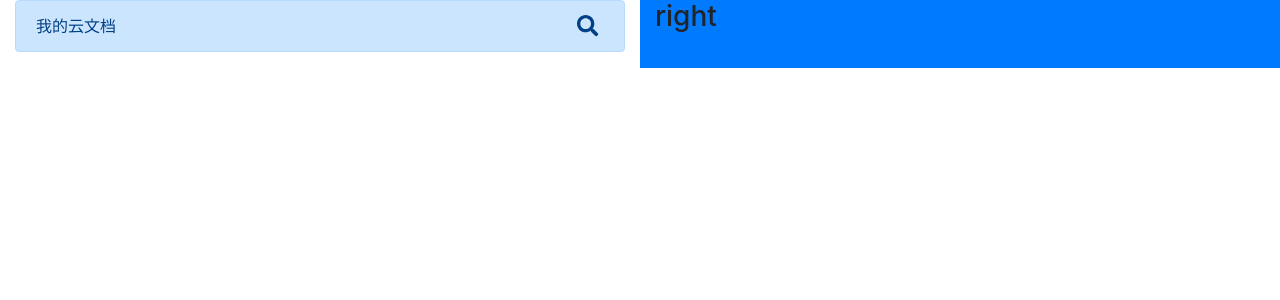
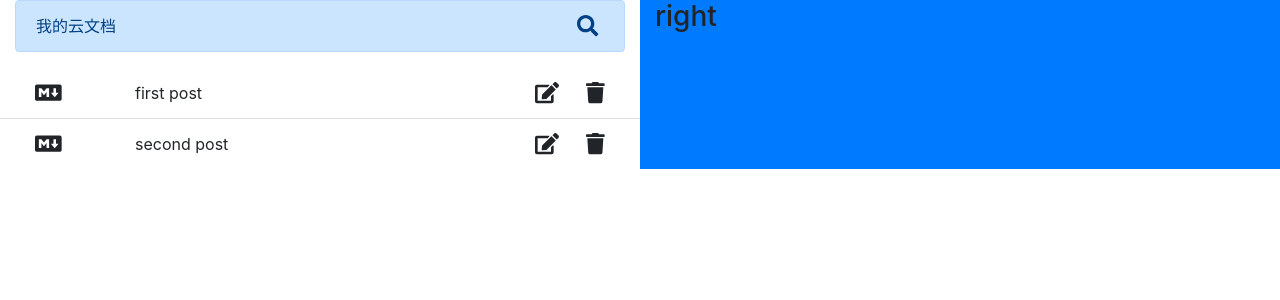
Before and after one commit to lhchen74/cloud-doc, a React (Create React App) app: page / in a window 1280 px wide. Shown: the top 300 px of the page. Built offline with nearby package versions, Linux system fonts and the light colour scheme.

Commit message:
FileList Component

```diff
--- a/package.json
+++ b/package.json
@@ -5,6 +5,7 @@
   "main": "main.js",
   "dependencies": {
     "@fortawesome/fontawesome-svg-core": "^1.2.34",
+    "@fortawesome/free-brands-svg-icons": "^5.15.2",
     "@fortawesome/free-solid-svg-icons": "^5.15.2",
     "@fortawesome/react-fontawesome": "^0.1.14",
     "@testing-library/jest-dom": "^5.11.4",
--- a/src/App.css
+++ b/src/App.css
@@ -1,5 +1,9 @@
-.icon-search {
+.icon-button {
   background: none;
   border: none;
   color: inherit;
 }
+
+.c-link {
+  cursor: pointer;
+}
--- a/src/App.js
+++ b/src/App.js
@@ -1,13 +1,31 @@
-import './App.css';
-import 'bootstrap/dist/css/bootstrap.min.css'
-import FileSearch from './components/FileSearch'
+import "./App.css";
+import "bootstrap/dist/css/bootstrap.min.css";
+import FileSearch from "./components/FileSearch";
+import FileList from "./components/FileList";
+import defaultFiles from "./utils/defaultFiles";
 
 function App() {
   return (
     <div className="App container-fluid">
       <div className="row">
         <div className="col left-panel">
-          <FileSearch onFileSearch={(value) => {console.log(value)} }/>
+          <FileSearch
+            onFileSearch={(value) => {
+              console.log(value);
+            }}
+          />
+          <FileList
+            files={defaultFiles}
+            onFileClick={(id) => {
+              console.log(id);
+            }}
+            onFileDelete={(id) => {
+              console.log("deleting", id);
+            }}
+            onSaveEdit={(id, title) => {
+              console.log(id, title);
+            }}
+          />
         </div>
         <div className="col bg-primary right-panel">
           <h3>right</h3>
--- /dev/null
+++ b/src/components/FileList.js
@@ -0,0 +1,110 @@
+import React, { useState, useEffect, useRef } from "react";
+import { FontAwesomeIcon } from "@fortawesome/react-fontawesome";
+import { faEdit, faTrash, faTimes } from "@fortawesome/free-solid-svg-icons";
+import { faMarkdown } from "@fortawesome/free-brands-svg-icons";
+
+import PropTypes from "prop-types";
+
+const FileList = ({ files, onFileClick, onSaveEdit, onFileDelete }) => {
+  const [editStatus, setEditStatus] = useState(false);
+  const [value, setValue] = useState("");
+
+  const closeSearch = (event) => {
+    event.preventDefault();
+    setEditStatus(false);
+    setValue("");
+  };
+
+  useEffect(() => {
+    const handleInputEvent = (event) => {
+      const { keyCode } = event;
+      if (keyCode === 13 && editStatus) {
+        // enter
+        const editItem = files.find((file) => file.id === editStatus);
+        onSaveEdit(editItem.id, value);
+        setEditStatus(false);
+        setValue("");
+      } else if (keyCode === 27 && editStatus) {
+        // esc
+        closeSearch(event);
+      }
+    };
+
+    document.addEventListener("keyup", handleInputEvent);
+
+    return () => {
+      document.removeEventListener("keyup", handleInputEvent);
+    };
+  });
+
+  return (
+    <ul className="list-group list-group-flush file-list">
+      {files.map((file) => (
+        <li
+          className="list-group-item row d-flex align-items-center file-item"
+          key={file.id}
+        >
+          {file.id !== editStatus && (
+            <>
+              <span className="col-2">
+                <FontAwesomeIcon size="lg" icon={faMarkdown} />
+              </span>
+              <span
+                className="col-8 c-link"
+                onClick={() => onFileClick(file.id)}
+              >
+                {file.title}
+              </span>
+              <button type="button" className="col-1 icon-button">
+                <FontAwesomeIcon
+                  title="编辑"
+                  size="lg"
+                  icon={faEdit}
+                  onClick={() => {
+                    setEditStatus(file.id);
+                    setValue(file.title);
+                  }}
+                />
+              </button>
+              <button
+                type="button"
+                className="col-1 icon-button"
+                onClick={() => onFileDelete(file.id)}
+              >
+                <FontAwesomeIcon title="删除" size="lg" icon={faTrash} />
+              </button>
+            </>
+          )}
+
+          {file.id === editStatus && (
+            <>
+              <input
+                value={value}
+                className="form-control mr-2 col-10"
+                onChange={(e) => {
+                  setValue(e.target.value);
+                }}
+              />
+              <button
+                type="button"
+                className="icon-button col-2"
+                onClick={closeSearch}
+              >
+                <FontAwesomeIcon title="关闭" size="lg" icon={faTimes} />
+              </button>
+            </>
+          )}
+        </li>
+      ))}
+    </ul>
+  );
+};
+
+FileList.propTypes = {
+  files: PropTypes.array,
+  onFileClick: PropTypes.func,
+  onFileDelete: PropTypes.func,
+  onSaveEdit: PropTypes.func,
+};
+
+export default FileList;
--- a/src/components/FileSearch.js
+++ b/src/components/FileSearch.js
@@ -1,84 +1,84 @@
-import React, { useState, useEffect, useRef } from 'react'
-import { FontAwesomeIcon } from '@fortawesome/react-fontawesome'
-import { faSearch, faTimes } from '@fortawesome/free-solid-svg-icons'
-import PropTypes from "prop-types"
+import React, { useState, useEffect, useRef } from "react";
+import { FontAwesomeIcon } from "@fortawesome/react-fontawesome";
+import { faSearch, faTimes } from "@fortawesome/free-solid-svg-icons";
+import PropTypes from "prop-types";
 
 const FileSearch = ({ title, onFileSearch }) => {
-    const [inputActive, setInputActive] = useState(false)
-    const [value, setValue] = useState('')
-    let node = useRef(null)
+  const [inputActive, setInputActive] = useState(false);
+  const [value, setValue] = useState("");
+  let node = useRef(null);
 
   const closeSearch = (event) => {
-        event.preventDefault()
-        setInputActive(false)
-        setValue('')
-    }
+    event.preventDefault();
+    setInputActive(false);
+    setValue("");
+  };
 
   useEffect(() => {
     const handleInputEvent = (event) => {
-            const {keyCode} = event
-            if (keyCode === 13 && inputActive) { // enter
-                onFileSearch(value)
-            } else if (keyCode === 27 && inputActive) { // esc
-                closeSearch(event)
+      const { keyCode } = event;
+      if (keyCode === 13 && inputActive) {
+        // enter
+        onFileSearch(value);
+      } else if (keyCode === 27 && inputActive) {
+        // esc
+        closeSearch(event);
       }
-        }
+    };
 
-        document.addEventListener('keyup', handleInputEvent)
+    document.addEventListener("keyup", handleInputEvent);
 
     return () => {
-            document.removeEventListener('keyup', handleInputEvent)
-        }
-    })
+      document.removeEventListener("keyup", handleInputEvent);
+    };
+  });
 
   useEffect(() => {
     if (inputActive) {
-            node.current.focus()
+      node.current.focus();
     }
-    }, [inputActive])
+  }, [inputActive]);
 
   return (
     <div className="d-flex justify-content-between align-items-center alert alert-primary">
-            {!inputActive &&
+      {!inputActive && (
         <>
           <span>{title}</span>
           <button
             type="button"
-                       className="icon-search"
+            className="icon-button"
             onClick={() => setInputActive(true)}
           >
             <FontAwesomeIcon title="搜索" size="lg" icon={faSearch} />
           </button>
         </>
-            }
-            {inputActive &&
+      )}
+      {inputActive && (
         <>
           <input
             value={value}
             className="form-control mr-2"
-                      onChange={(e) => {setValue(e.target.value)}}
+            onChange={(e) => {
+              setValue(e.target.value);
+            }}
             ref={node}
           />
-                    <button
-                       type="button"
-                       className="icon-search"
-                       onClick={closeSearch}
-                    >
+          <button type="button" className="icon-button" onClick={closeSearch}>
             <FontAwesomeIcon title="关闭" size="lg" icon={faTimes} />
           </button>
         </>
-            }
+      )}
     </div>
-    )
-}
+  );
+};
 
 FileSearch.propTypes = {
   title: PropTypes.string,
-   onFileSearch: PropTypes.func.isRequired
-}
+  onFileSearch: PropTypes.func.isRequired,
+};
 
 FileSearch.defaultProps = {
-    title: '我的云文档'
-}
+  title: "我的云文档",
+};
 
-export default FileSearch
+export default FileSearch;
--- /dev/null
+++ b/src/utils/defaultFiles.js
@@ -0,0 +1,16 @@
+const defaultFiles = [
+  {
+    id: "1",
+    title: "first post",
+    body: "should be aware of this",
+    createdAt: 1563762965704,
+  },
+  {
+    id: "2",
+    title: "second post",
+    body: "## this is title",
+    createdAt: 1563762965704,
+  },
+];
+
+export default defaultFiles;
```
Also changed, not shown: 1 other file (tests, documents, lock files or other folders). Lines whose indentation alone changed are shown as unchanged.
